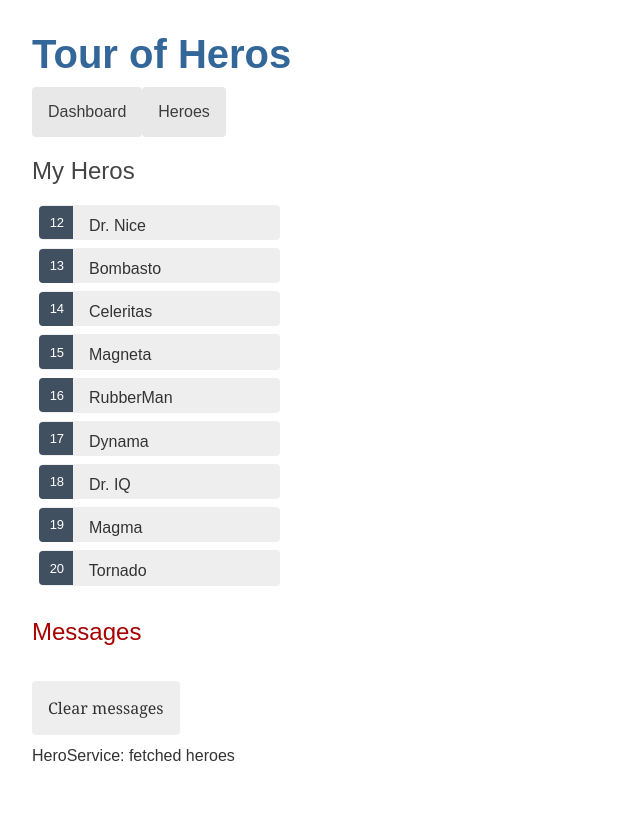
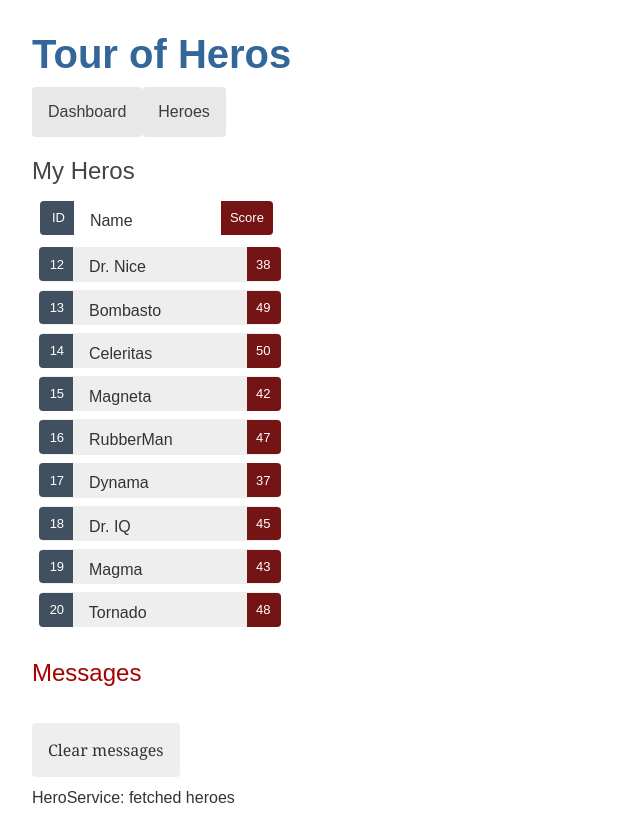
Before and after one commit to tanmoy-pal/angular-projects, an Angular app: page /heroes in a window 1280 px wide. Shown: the whole page, without its empty margins (0-640 px from the left). Before the commit the page ends 800 px from the top, so only its background shows below. Built offline with nearby package versions, Linux system fonts and the light colour scheme.

Commit message:
Adding score to heroes

```diff
--- a/src/app/dashboard/dashboard.component.ts
+++ b/src/app/dashboard/dashboard.component.ts
@@ -19,6 +19,6 @@ export class DashboardComponent implements OnInit {
 
   getHeroes(): void {
     this.heroService.getHeroes()
-      .subscribe(heroes => this.heroes = heroes.slice(1, 5));
+      .subscribe(heroes => this.heroes = heroes.sort((a,b) => b.score - a.score).slice(0, 5));
   }
 }
--- a/src/app/hero-detail/hero-detail.component.css
+++ b/src/app/hero-detail/hero-detail.component.css
@@ -0,0 +1,24 @@
+/* HeroDetailComponent's private CSS styles */
+label, span {
+  color: #435960;
+  font-weight: bold;
+}
+input {
+  font-size: 1em;
+  padding: .5rem;
+}
+button {
+  margin-top: 20px;
+  background-color: #eee;
+  padding: 1rem;
+  border-radius: 4px;
+  font-size: 1rem;
+}
+button:hover {
+  background-color: #42545C;
+}
+button:disabled {
+  background-color: #eee;
+  color: #ccc;
+  cursor: auto;
+}
--- a/src/app/hero-detail/hero-detail.component.html
+++ b/src/app/hero-detail/hero-detail.component.html
@@ -1,10 +1,10 @@
 <div *ngIf="hero">
-<h2>{{ hero.name | uppercase }} Details</h2>
-<div>id: {{ hero.id }}</div>
+<h2>{{hero.name | uppercase}} Details</h2>
+<div><span>ID: </span>{{hero.id}}</div>
+<div><span>Hero name: </span>{{hero.name}}</div>
 <div>
-  <label for="hero-name">Hero name: </label>
-  <input id="hero-name" [(ngModel)]="hero.name" placeholder="name">
+<label for="hero-score">Score: </label>
+<input id="hero-name" [(ngModel)]="hero.score" placeholder="Hero score"/>
 </div>
+<button type="button" (click)="goBack()">go back</button>
 </div>
-
-<button type="button" (click)="goBack()">go back</button>
--- a/src/app/hero.ts
+++ b/src/app/hero.ts
@@ -1,4 +1,5 @@
 export interface Hero {
   id: number;
   name: string;
+  score: number;
 }
--- a/src/app/heroes/heroes.component.css
+++ b/src/app/heroes/heroes.component.css
@@ -52,3 +52,20 @@
   margin-right: .8em;
   border-radius: 4px 0 0 4px;
 }
+
+.heroes .result {
+  float: right;
+  font-size: small;
+  color: white;
+  padding: 0.8em 0.7em 0 0.7em;
+  background-color: #751414;
+  line-height: 1em;
+  position: relative;
+  right: -1px;
+  top: -4px;
+  height: 1.8em;
+  min-width: 16px;
+  text-align: left;
+  margin-left: .8em;
+  border-radius: 0 4px 4px 0;
+}
--- a/src/app/heroes/heroes.component.html
+++ b/src/app/heroes/heroes.component.html
@@ -1,8 +1,9 @@
 <h2>My Heros</h2>
-<ul class="heroes">
+<ul class="heroes">&nbsp;
+<span class="badge">ID</span> Name<span class="result">Score</span>
   <li *ngFor = "let hero of heroes">
     <a routerLink="/detail/{{ hero.id }}">
-      <span class="badge">{{ hero.id }}</span> {{ hero.name }}
+      <span class="badge">{{ hero.id }}</span> {{ hero.name }} <span class="result">{{ hero.score }}</span>
     </a>
   </li>
 </ul>
--- a/src/app/heroes/heroes.component.ts
+++ b/src/app/heroes/heroes.component.ts
@@ -21,7 +21,7 @@ export class HeroesComponent implements OnInit {
 
   getHeroes(): void {
     this.heroService.getHeroes()
-    .subscribe(heroes => this.heroes = heroes);
+    .subscribe(heroes => this.heroes = heroes.sort((a,b) => a.id - b.id));
   }
 
 }
--- a/src/app/mock-heroes.ts
+++ b/src/app/mock-heroes.ts
@@ -1,13 +1,13 @@
-import { Hero } from './hero';
+import { Hero } from './hero'
 
 export const HEROES: Hero[] = [
-  { id: 12, name: 'Dr. Nice' },
-  { id: 13, name: 'Bombasto' },
-  { id: 14, name: 'Celeritas' },
-  { id: 15, name: 'Magneta' },
-  { id: 16, name: 'RubberMan' },
-  { id: 17, name: 'Dynama' },
-  { id: 18, name: 'Dr. IQ' },
-  { id: 19, name: 'Magma' },
-  { id: 20, name: 'Tornado' }
+  { id: 12, name: 'Dr. Nice', score: 38 },
+  { id: 13, name: 'Bombasto', score: 49 },
+  { id: 14, name: 'Celeritas', score: 50 },
+  { id: 15, name: 'Magneta', score: 42 },
+  { id: 16, name: 'RubberMan', score: 47 },
+  { id: 17, name: 'Dynama', score: 37 },
+  { id: 18, name: 'Dr. IQ', score: 45 },
+  { id: 19, name: 'Magma', score: 43 },
+  { id: 20, name: 'Tornado', score:48 }
 ];
```
